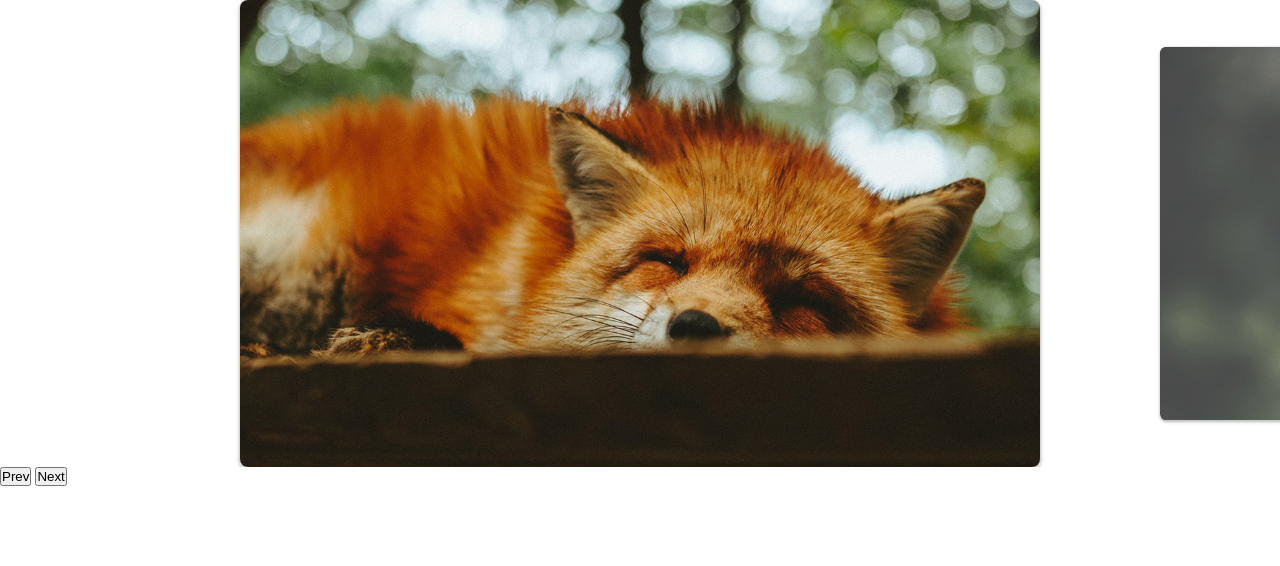
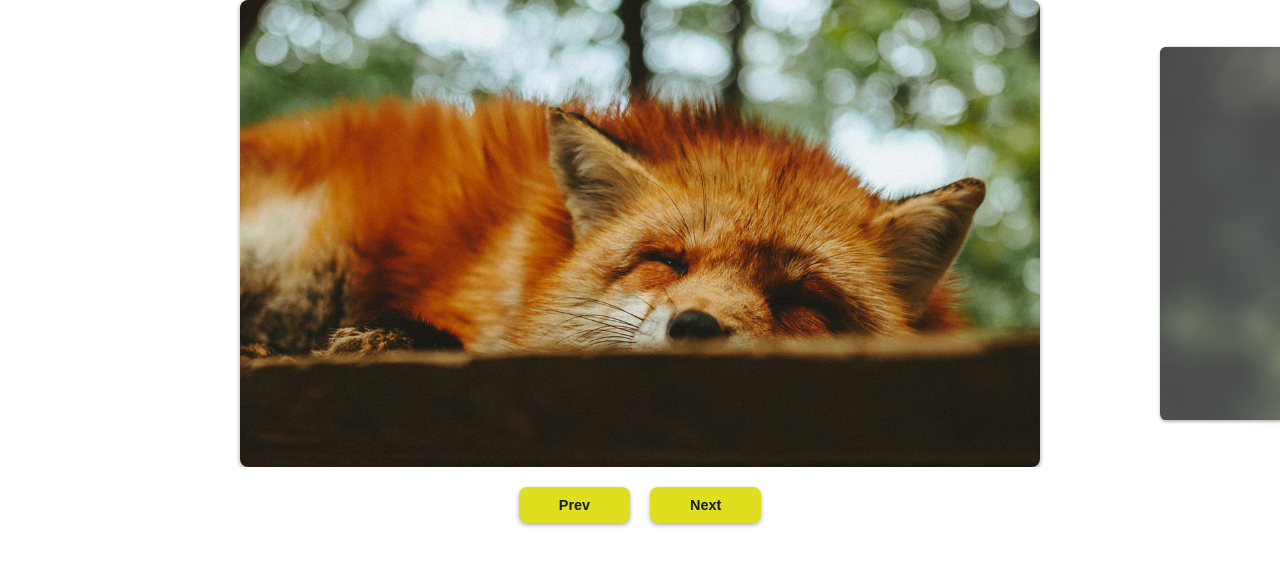
Before and after one commit to fernandoribeirosilva/slide, a plain HTML site: page index.html in a window 1280 px wide. Drawn offline with Linux system fonts and the light colour scheme.

Commit message:
estilizando os button

```diff
--- a/css/style.css
+++ b/css/style.css
@@ -41,3 +41,25 @@ img {
   opacity: 1;
   transform: scale(1);
 }
+
+.arrow-nav {
+  padding: 20px 0;
+  display: flex;
+  justify-content: center;
+}
+
+.arrow-nav button {
+  padding: 10px 40px;
+  border: none;
+  border-radius: 8px;
+  background: #dfdf20;
+  color: #1a1a1a;
+  font-size: .90rem;
+  font-weight: bold;
+  box-shadow: 0 2px 4px rgba(51, 51, 51, .4);
+  cursor: pointer;
+}
+
+.arrow-nav button + button {
+  margin-left: 20px;
+}
```
